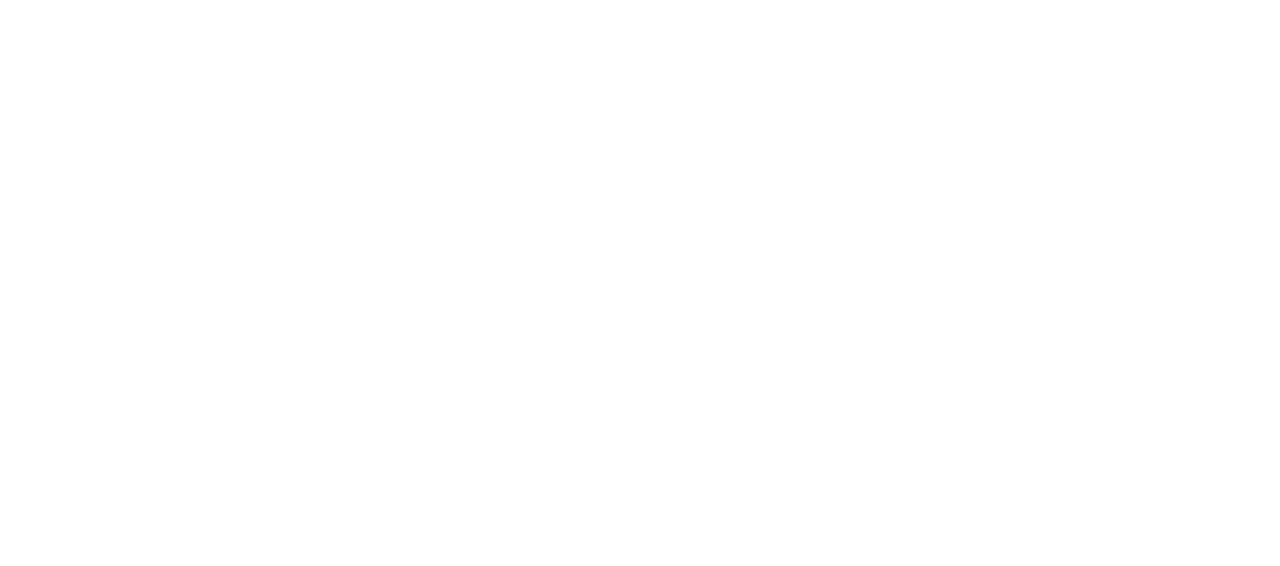
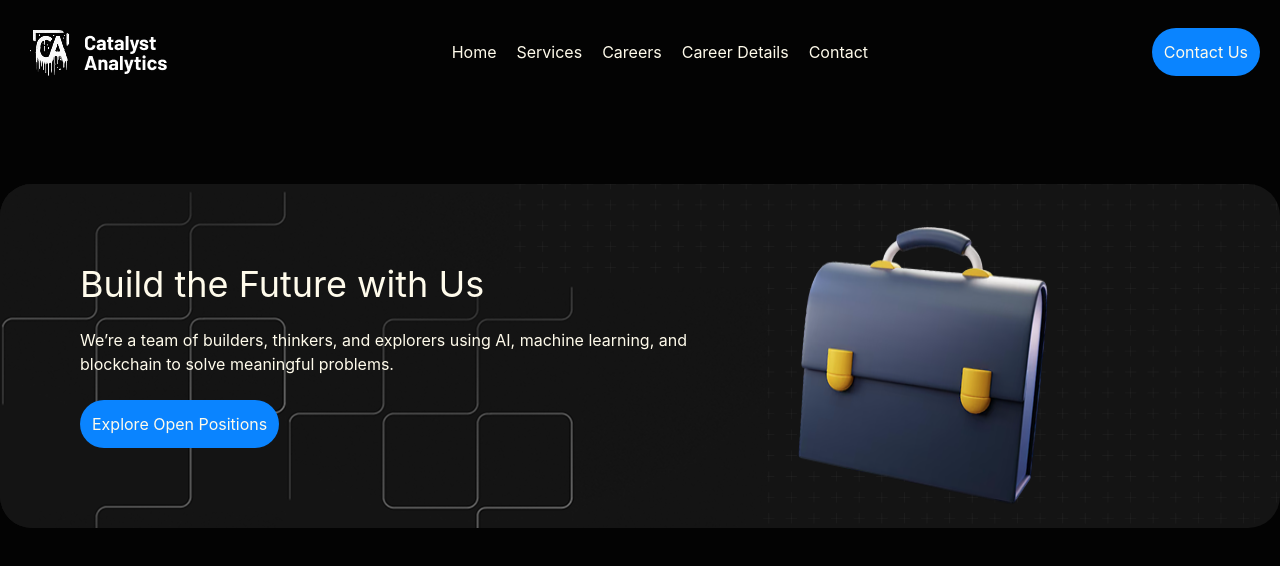
Before and after one commit to shokirovsh01/exam-3, a website: page src/page3.html in a window 1280 px wide. Drawn offline with nearby package versions, Linux system fonts and the light colour scheme; files that its build step writes are made by us from their sources.

Commit message:
section 9

```diff
--- a/src/page3.html
+++ b/src/page3.html
@@ -6,7 +6,56 @@
     <title>Document</title>
     <link rel="stylesheet" href="./output.css">
 </head>
-<body>
+<body class="bg-[#030303]" >
+
+<header class="flex justify-between max-w-325 m-auto items-center p-5 ">
+
+<img src="./img/Logo (7).png" alt="">
+
+<div class="lg:flex hidden gap-5 text-amber-50 ">
+ <a href="/index.html">
+     <p>Home</p>
+    </a>
+
+    <a href="./page2.html">
+     <p>Services</p>
+ </a>
+
+ <a href="./page3.html">
+     <p>Careers</p>
+ </a>
+
+ <a href="./page4.html">
+    <p>Career Details</p>
+ </a>
+
+    <p>Contact</p>
+</div>
+
+<button class="bg-[#0A84FF] hidden lg:block text-amber-50 p-3 rounded-3xl">Contact Us</button>
+
+<h1 class="text-5xl lg:hidden text-amber-50">≡</h1>
+
+</header>
+
+<!-- section 9 -->
+
+
+<section style="background-image: url(./img/Group\ 24\ \(3\).png);" class="bg-[#141414] max-w-325 m-auto rounded-4xl mt-20 flex flex-col-reverse lg:flex-row">
+
+<div class="text-amber-50 p-20 rounded-4xl" style="background-image: url(./img/Group\ 27.png);">
+
+<h1 class="text-4xl">Build the Future with Us</h1>
+<br>
+<p>We’re a team of builders, thinkers, and explorers using AI, machine learning, and <br> blockchain to solve meaningful problems.</p>
+<br>
+<button class="bg-[#0A84FF] hidden lg:block text-amber-50 p-3 rounded-3xl">Explore Open Positions</button>
+
+
+</div>
+<img src="./img/calogo1 2.png" alt="">
+</section>
+
 
 </body>
 </html>
```
Also changed, not shown: README.md, src/img/calogo1 2.png (added).
